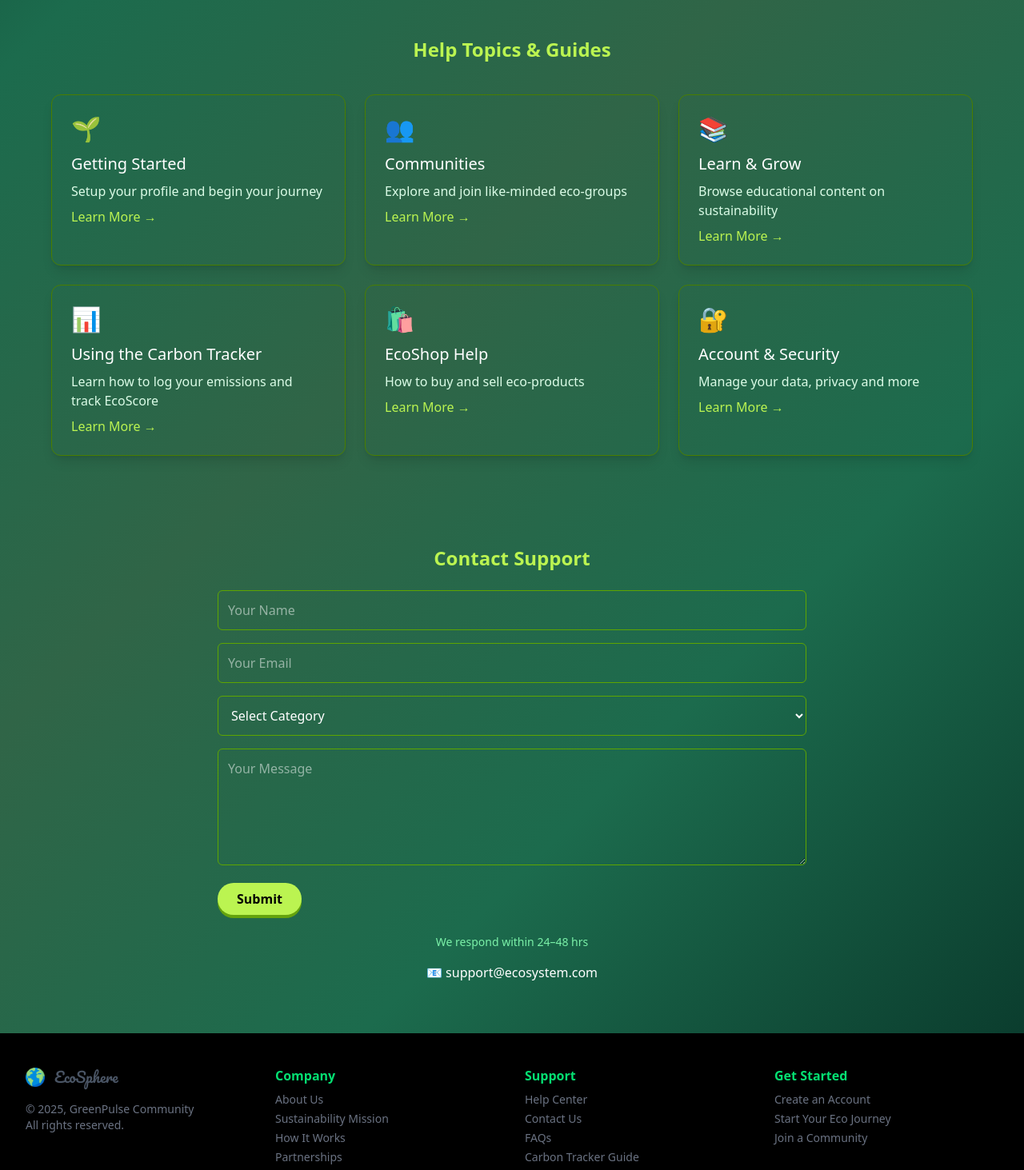
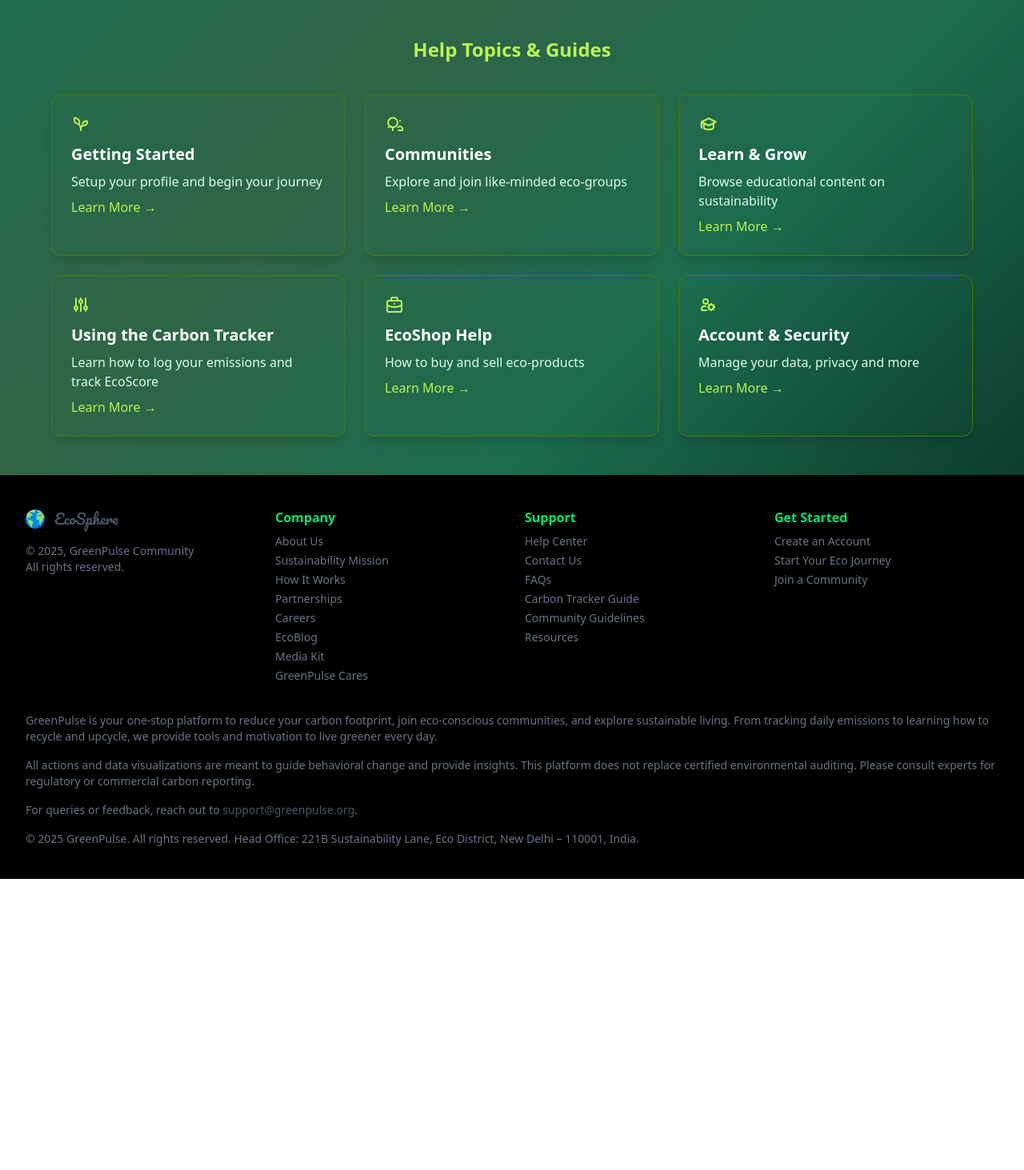
Before and after one commit to immmdev/EcoSphere, a React (Vite) app in the folder frontend/: page /support in a window 1280 px wide. Shown: the part 803-2266 px from the top of the page at 80% size. After the commit the page ends 1902 px from the top, so only its background shows below. Built offline with nearby package versions, Linux system fonts and the light colour scheme.

Commit message:
modified support

```diff
--- a/frontend/src/pages/Support.jsx
+++ b/frontend/src/pages/Support.jsx
@@ -34,15 +34,71 @@ function Support() {
     setActiveIndex(index === activeIndex ? null : index);
   };
 
+  const helpTopics = [
+    {
+      title: "Getting Started",
+      desc: "Setup your profile and begin your journey",
+      icon: (
+        <svg className="w-6 h-6 text-lime-300" xmlns="http://www.w3.org/2000/svg" fill="none" viewBox="0 0 24 24">
+          <path stroke="currentColor" strokeLinecap="round" strokeLinejoin="round" strokeWidth="2" d="M9.83892 12.4543s1.24988-3.08822-.21626-5.29004C8.15656 4.96245 4.58671 4.10885 4.39794 4.2436c-.18877.13476-1.11807 3.32546.34803 5.52727 1.4661 2.20183 5.09295 2.68343 5.09295 2.68343Zm0 0C10.3389 13.4543 12 15 12 18v2c0-2-.4304-3.4188 2.0696-5.9188m0 0s-.4894-2.7888 1.1206-4.35788c1.6101-1.56907 4.4903-1.54682 4.6701-1.28428.1798.26254.4317 2.84376-1.0809 4.31786-1.61 1.5691-4.7098 1.3243-4.7098 1.3243Z"/>
+        </svg>
+      ),
+    },
+    {
+      title: "Communities",
+      desc: "Explore and join like-minded eco-groups",
+      icon: (
+        <svg className="w-6 h-6 text-lime-300" xmlns="http://www.w3.org/2000/svg" fill="none" viewBox="0 0 24 24">
+          <path stroke="currentColor" strokeLinecap="round" strokeLinejoin="round" strokeWidth="2" d="M17 20h5v-2a3 3 0 0 0-5.356-1.857M10 20v-2a3 3 0 0 0-5.356-1.857M5 8h.01M19 8h.01M11.8 16a6 6 0 1 0-3.6 0h3.6Z"/>
+        </svg>
+      ),
+    },
+    {
+      title: "Learn & Grow",
+      desc: "Browse educational content on sustainability",
+      icon: (
+        <svg className="w-6 h-6 text-lime-300" xmlns="http://www.w3.org/2000/svg" fill="none" viewBox="0 0 24 24">
+          <path stroke="currentColor" strokeLinecap="round" strokeLinejoin="round" strokeWidth="2" d="M3.78552 9.5 12.7855 14l9-4.5-9-4.5-8.99998 4.5Zm0 0V17m3-6v6.2222c0 .3483 2 1.7778 5.99998 1.7778 4 0 6-1.3738 6-1.7778V11"/>
+        </svg>
+      ),
+    },
+    {
+      title: "Using the Carbon Tracker",
+      desc: "Learn how to log your emissions and track EcoScore",
+      icon: (
+        <svg className="w-6 h-6 text-lime-300" xmlns="http://www.w3.org/2000/svg" fill="none" viewBox="0 0 24 24">
+          <path stroke="currentColor" strokeLinecap="round" strokeWidth="2" d="M6 4v10m0 0a2 2 0 1 0 0 4m0-4a2 2 0 1 1 0 4m0 0v2m6-16v2m0 0a2 2 0 1 0 0 4m0-4a2 2 0 1 1 0 4m0 0v10m6-16v10m0 0a2 2 0 1 0 0 4m0-4a2 2 0 1 1 0 4m0 0v2"/>
+        </svg>
+      ),
+    },
+    {
+      title: "EcoShop Help",
+      desc: "How to buy and sell eco-products",
+      icon: (
+        <svg className="w-6 h-6 text-lime-300" xmlns="http://www.w3.org/2000/svg" fill="none" viewBox="0 0 24 24">
+          <path stroke="currentColor" strokeLinecap="round" strokeLinejoin="round" strokeWidth="2" d="M8 7H5a2 2 0 0 0-2 2v4m5-6h8M8 7V5a2 2 0 0 1 2-2h4a2 2 0 0 1 2 2v2m0 0h3a2 2 0 0 1 2 2v4m0 0v6a2 2 0 0 1-2 2H5a2 2 0 0 1-2-2v-6m18 0s-4 2-9 2-9-2-9-2m9-2h.01"/>
+        </svg>
+      ),
+    },
+    {
+      title: "Account & Security",
+      desc: "Manage your data, privacy and more",
+      icon: (
+        <svg class="w-6 h-6  text-lime-300 dark:text-white" aria-hidden="true" xmlns="http://www.w3.org/2000/svg" width="24" height="24" fill="none" viewBox="0 0 24 24">
+  <path stroke="currentColor" stroke-linecap="square" stroke-linejoin="round" stroke-width="2" d="M10 19H5a1 1 0 0 1-1-1v-1a3 3 0 0 1 3-3h2m10 1a3 3 0 0 1-3 3m3-3a3 3 0 0 0-3-3m3 3h1m-4 3a3 3 0 0 1-3-3m3 3v1m-3-4a3 3 0 0 1 3-3m-3 3h-1m4-3v-1m-2.121 1.879-.707-.707m5.656 5.656-.707-.707m-4.242 0-.707.707m5.656-5.656-.707.707M12 8a3 3 0 1 1-6 0 3 3 0 0 1 6 0Z"/>
+</svg>
+
+      ),
+    },
+  ];
+
   return (
     <div className="eco-static-bg text-white">
-      {/* A. Header */}
-      <section className="py-10 text-center px-4 ">
+      <section className="py-10 text-center px-4">
         <h1 className="text-4xl font-bold text-white mb-2">How can we help you?</h1>
         <p className="text-lg text-green-100 mb-6">Get quick help on common issues or contact our team.</p>
       </section>
 
-      {/* B. FAQs */}
       <section className="max-w-4xl mx-auto py-12 px-4 bg-black rounded-lg">
         <h2 className="text-2xl font-semibold mb-6 text-white">Frequently Asked Questions</h2>
         <div className="space-y-4">
@@ -62,59 +118,18 @@ function Support() {
         </div>
       </section>
 
-      {/* C. Help Topics / Guides */}
       <section className="py-12 px-4">
         <h2 className="text-2xl font-semibold text-lime-300 text-center mb-10">Help Topics & Guides</h2>
         <div className="grid grid-cols-1 md:grid-cols-2 lg:grid-cols-3 gap-6 max-w-6xl mx-auto">
-          {[
-            { title: "Getting Started", desc: "Setup your profile and begin your journey", icon: "🌱" },
-            { title: "Communities", desc: "Explore and join like-minded eco-groups", icon: "👥" },
-            { title: "Learn & Grow", desc: "Browse educational content on sustainability", icon: "📚" },
-            { title: "Using the Carbon Tracker", desc: "Learn how to log your emissions and track EcoScore", icon: "📊" },
-            { title: "EcoShop Help", desc: "How to buy and sell eco-products", icon: "🛍️" },
-            { title: "Account & Security", desc: "Manage your data, privacy and more", icon: "🔐" },
-          ].map((card, i) => (
-            <div key={i} className=" border border-lime-700 p-6 rounded-xl shadow-lg hover:shadow-4xl transition duration-200">
-              <div className="text-3xl mb-3">{card.icon}</div>
-              <h3 className="text-xl font-semibold0 mb-2">{card.title}</h3>
+          {helpTopics.map((card, i) => (
+            <div key={i} className="border border-lime-700 p-6 rounded-xl shadow-lg hover:shadow-4xl transition duration-200">
+              <div className="mb-3">{card.icon}</div>
+              <h3 className="text-xl font-semibold mb-2 text-white">{card.title}</h3>
               <p className="text-green-100">{card.desc}</p>
-              <a href="#" className=" mt-2 inline-block hover:underline text-lime-300">Learn More →</a>
+              <a href="#" className="mt-2 inline-block hover:underline text-lime-300">Learn More →</a>
             </div>
           ))}
         </div>
-      </section>
-
-      {/* D. Contact Support */}
-      <section className="py-16 px-4 max-w-3xl mx-auto">
-        <h2 className="text-2xl font-semibold text-center text-lime-300 mb-6">Contact Support</h2>
-        <form
-          onSubmit={(e) => {
-            e.preventDefault();
-            console.log("Form submitted");
-          }}
-          className="space-y-4"
-        >
-          <input type="text" placeholder="Your Name" className="w-full p-3 border border-lime-600   rounded-md" required />
-          <input type="email" placeholder="Your Email" className="w-full p-3 border border-lime-600  rounded-md" required />
-          <select className="w-full p-3 border border-lime-600 rounded-md" required>
-            <option value="">Select Category</option>
-            <option  className="text-black">Bug</option>
-            <option className="text-black">Account</option>
-            <option className="text-black">Feedback</option>
-            <option className="text-black">Other</option>
-          </select>
-          <textarea rows="5" placeholder="Your Message" className="w-full p-3 border border-lime-600 rounded-md" required />
-          <button
-            type="submit"
-            className="bg-lime-300 text-black font-semibold px-6 py-2 rounded-full shadow-[0_4px_0_#65a30d] hover:translate-y-[1px] hover:shadow-[0_2px_0_#65a30d] active:translate-y-[2px] active:shadow-none transition-all duration-150"
-          >
-            Submit
-          </button>
-          <p className="text-center text-sm text-green-300 mt-2">We respond within 24–48 hrs</p>
-          <div className="text-center mt-2">
-            <p>📧 support@ecosystem.com</p>
-          </div>
-        </form>
       </section>
     </div>
   );
```
